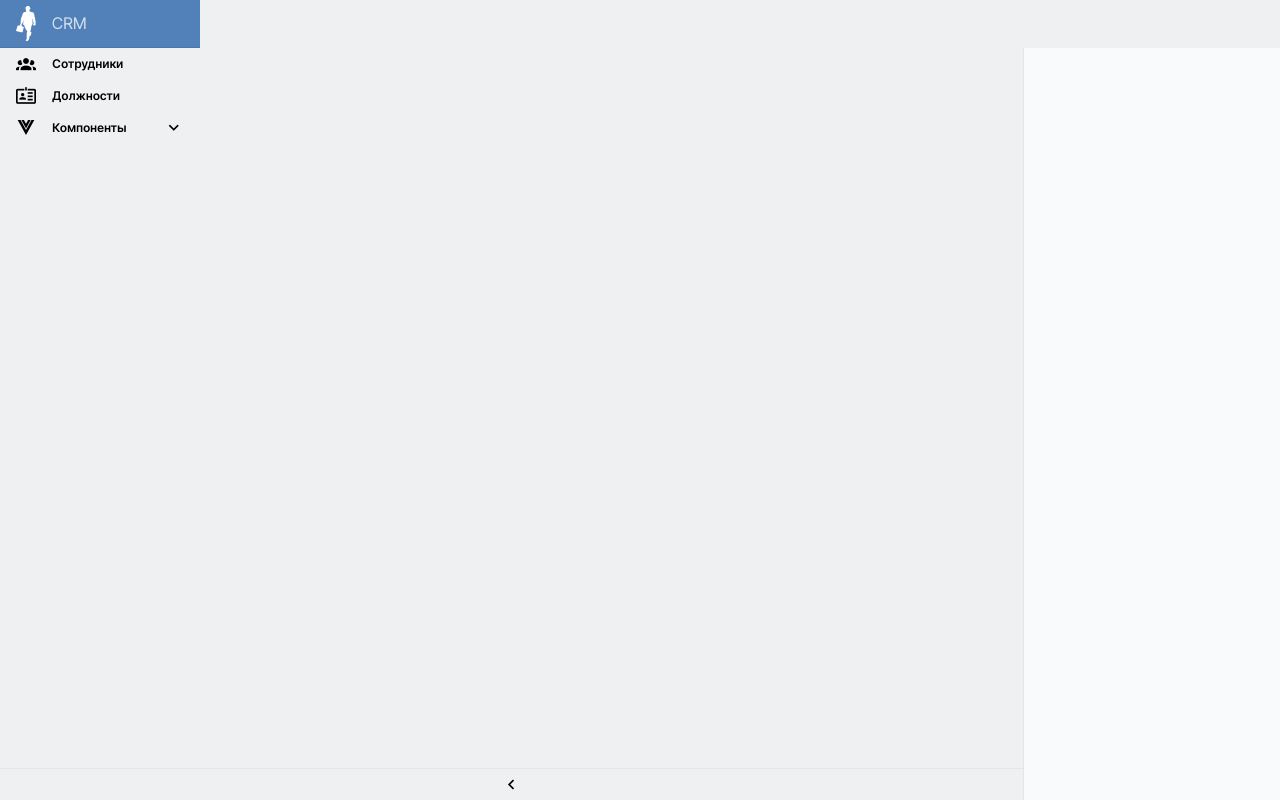
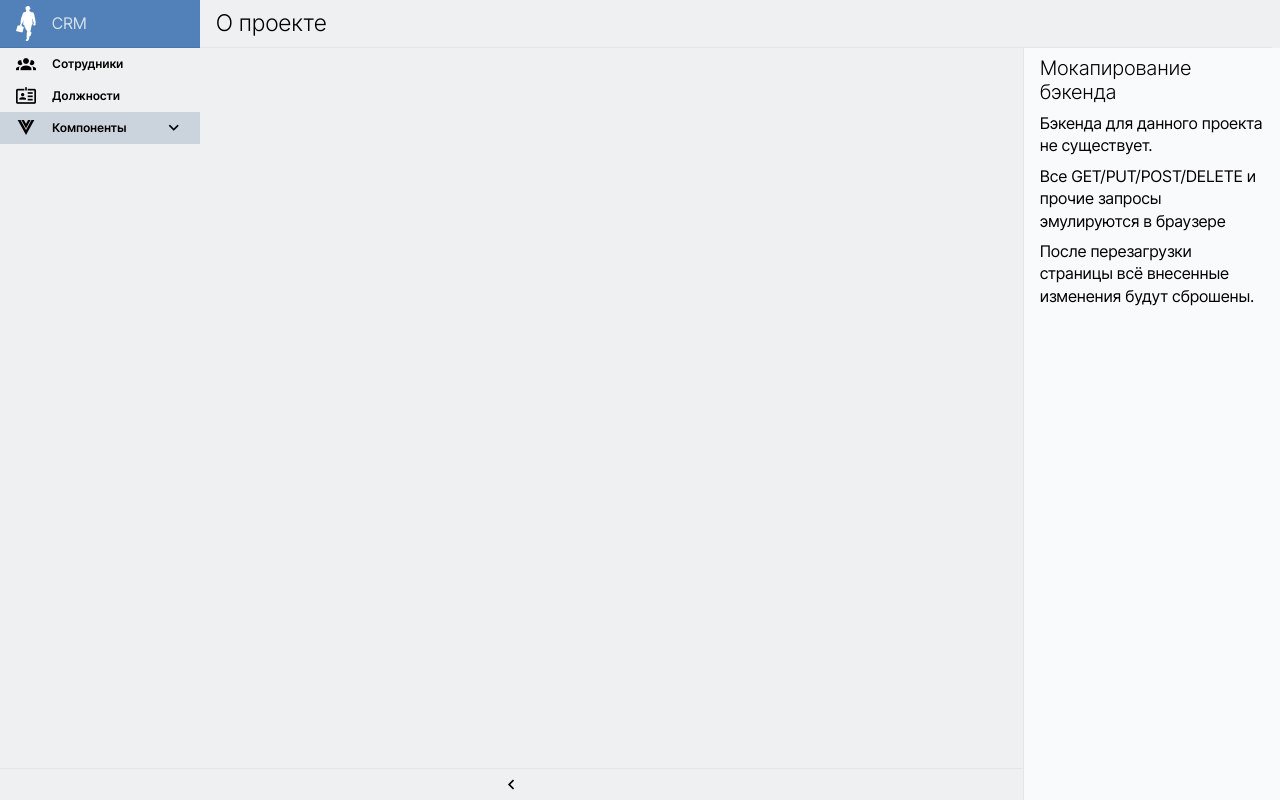
Before and after one commit to hardmagnett/big-company, a Vue app: page /components/about in a window 1280 px wide. Built offline with nearby package versions, Linux system fonts and the light colour scheme.

Commit message:
Страница about

```diff
--- a/src/a-library/router/component-list.ts
+++ b/src/a-library/router/component-list.ts
@@ -71,4 +71,12 @@ export default [
         "@/a-library/views/component-list/ViewExperiments/ViewExperiments.vue"
       ),
   },
+  {
+    path: `${pathToComponents}about`,
+    name: "about",
+    component: () =>
+      import(
+        "@/a-library/views/ViewAbout/ViewAbout.vue"
+        ),
+  },
 ];
--- /dev/null
+++ b/src/a-library/views/ViewAbout/ViewAbout.vue
@@ -0,0 +1,22 @@
+<script setup lang="ts">
+import { } from 'vue'
+import RootParent from "@/a-library/views/component-list/ViewExperiments/RootParent.vue";
+
+</script>
+
+<template>
+  <div class="view-about">
+    <Teleport to="#page-header-place">
+      <APageHeader> О проекте </APageHeader>
+    </Teleport>
+    <RootParent />
+    <h2>Мокапирование бэкенда</h2>
+    <p>Бэкенда для данного проекта не существует.</p>
+    <p>Все GET/PUT/POST/DELETE и прочие запросы эмулируются в браузере</p>
+    <p>После перезагрузки страницы всё внесенные изменения будут сброшены.</p>
+  </div>
+</template>
+
+<style scoped>
+.view-about {}
+</style>
--- a/src/app/data/menuItems.ts
+++ b/src/app/data/menuItems.ts
@@ -113,6 +113,14 @@ const menuItems: Array<IMenuItem> = [
           to: "experiments",
         },
       },
+      {
+        id: i++,
+        title: "О Проекте",
+        icon: "mdi-information-outline",
+        route: {
+          to: "about",
+        },
+      },
     ],
   },
 ];
```
